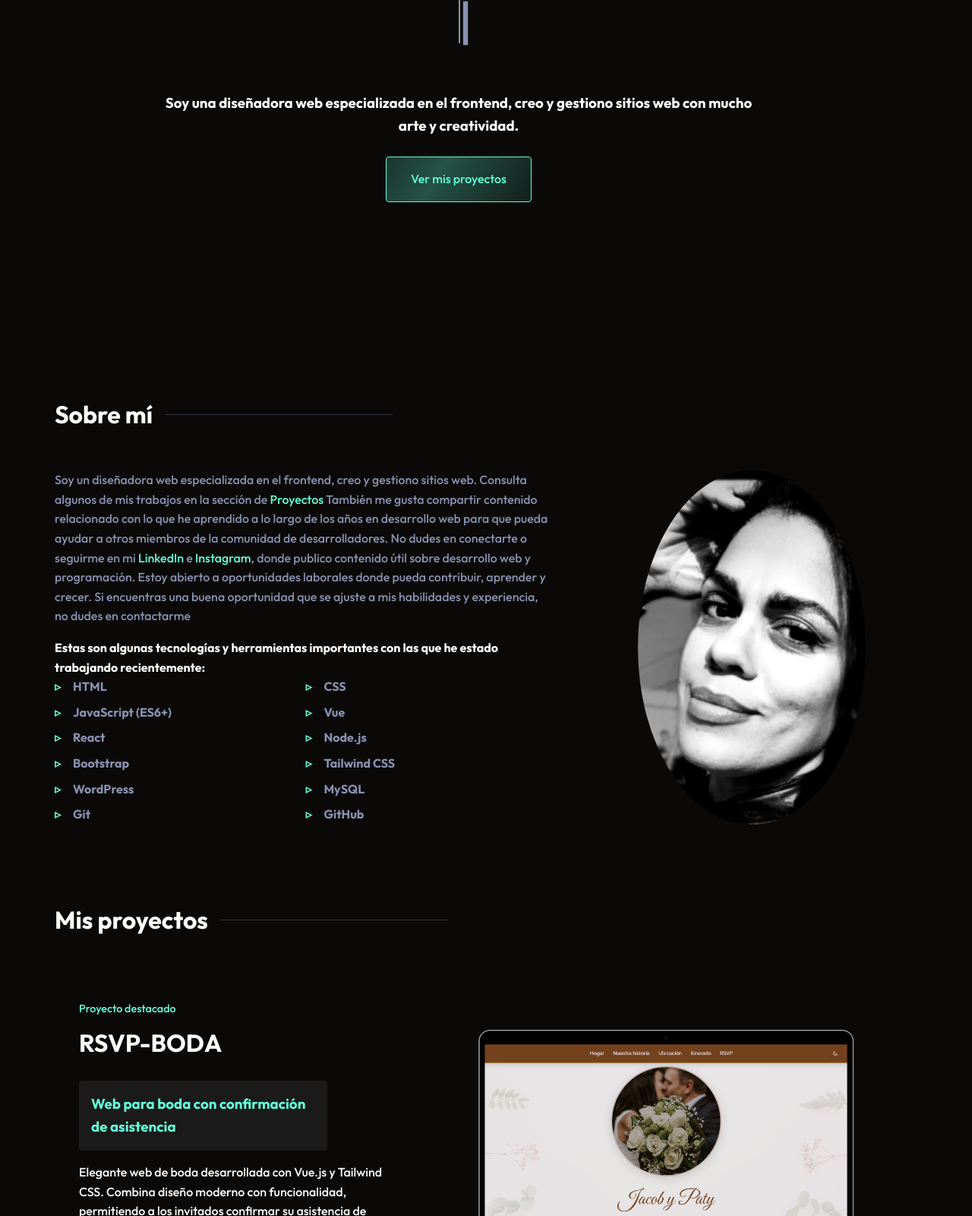
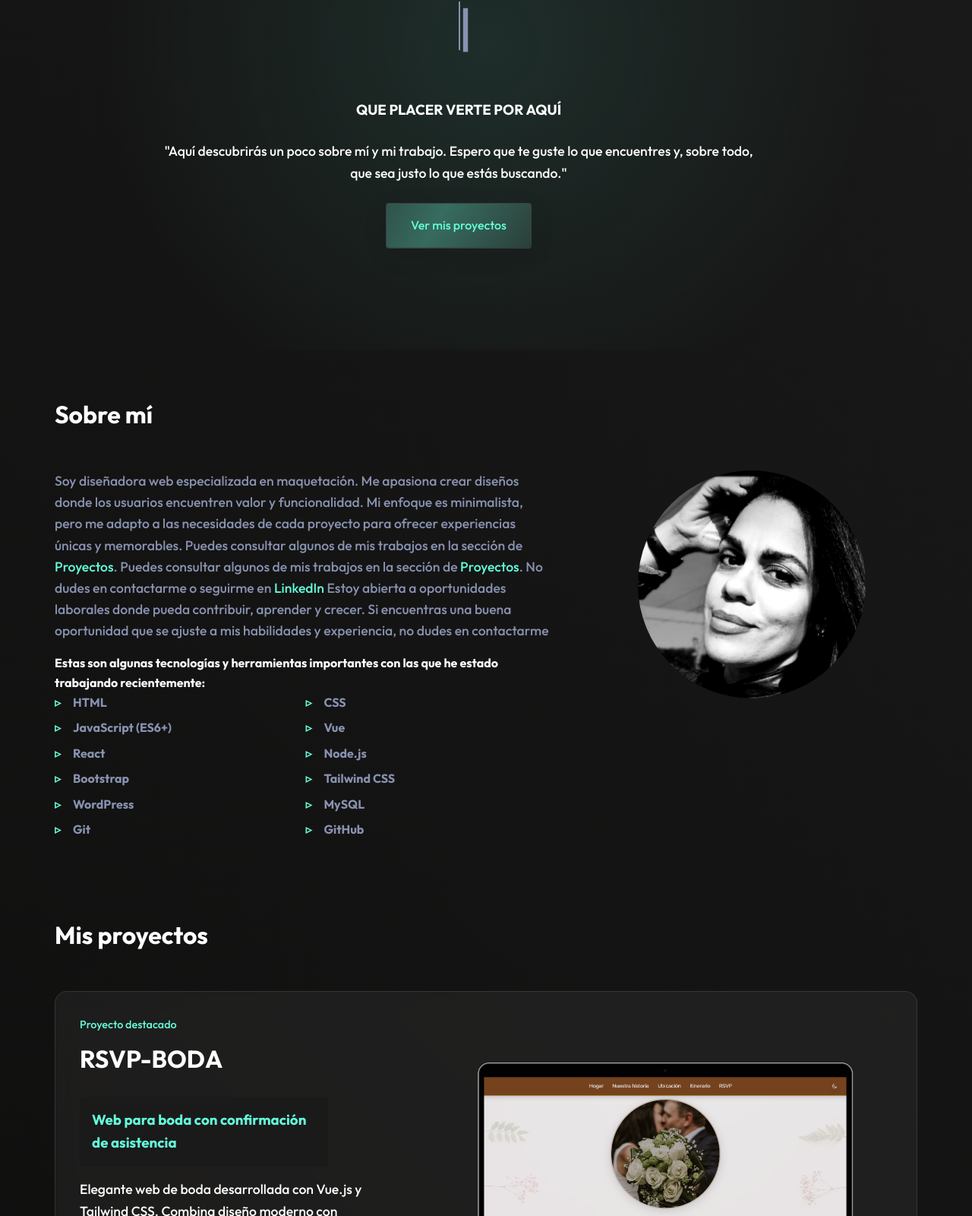
Before and after one commit to Patriciaddc80/MY-PORTFOLIO, a website: page index.html in a window 1280 px wide. Shown: the part 340-1940 px from the top of the page at 76% size. Drawn offline with Linux system fonts and the light colour scheme.

Commit message:
Actualización del diseño: Añadidos efectos modernos, gradientes y animaciones mejoradas

```diff
--- a/css/styles.css
+++ b/css/styles.css
@@ -25,7 +25,9 @@ body {
     line-height: 1.6;
     overflow-x: hidden;
 }
-
+p{
+    font-size: 1.1rem;
+}
 @keyframes float {
     to {
         transform: translateY(-10px) rotate(5deg);
@@ -128,12 +130,14 @@ nav {
 .nav-links {
     display: flex;
     gap: 2rem;
+
 }
 
 .nav-links a {
     color: var(--text-color);
     position: relative;
     transition: color 0.3s ease;
+   font-size: 1rem;
 }
 
 .nav-links a::after {
--- a/index.html
+++ b/index.html
@@ -14,6 +14,130 @@
     <link rel="icon" type="image/webp" href="./images/emoji-patri3.WebP">
     <link rel="stylesheet" href="css/styles.css">
     <link href="https://fonts.googleapis.com/css2?family=Outfit:wght@500;600;700&display=swap" rel="stylesheet">
+    <style>
+        :root {
+            --gradient-1: linear-gradient(45deg, #0a0908, #1a1a1a);
+            --gradient-2: linear-gradient(45deg, #64ffda, #00ffd5);
+            --glass-bg: rgba(255, 255, 255, 0.05);
+            --glass-border: rgba(255, 255, 255, 0.1);
+        }
+
+        body {
+            background: var(--gradient-1);
+            position: relative;
+        }
+
+        body::before {
+            content: '';
+            position: fixed;
+            top: 0;
+            left: 0;
+            width: 100%;
+            height: 100%;
+            background: radial-gradient(circle at 50% 50%, rgba(100, 255, 218, 0.1), transparent 70%);
+            pointer-events: none;
+            z-index: -1;
+        }
+
+        .wave-emoji {
+            display: inline-block;
+            animation: wave 2s infinite;
+            transform-origin: 70% 70%;
+            filter: invert(54%) sepia(98%) saturate(749%) hue-rotate(120deg) brightness(102%) contrast(101%);
+            opacity: 0.7;
+        }
+
+        .cta-button {
+            background: var(--glass-bg);
+            backdrop-filter: blur(10px);
+            border: 1px solid var(--glass-border);
+            box-shadow: 0 8px 32px rgba(0, 0, 0, 0.1);
+            transition: all 0.3s ease;
+        }
+
+        .cta-button:hover {
+            transform: translateY(-2px);
+            box-shadow: 0 12px 40px rgba(100, 255, 218, 0.2);
+            border-color: var(--accent-color);
+        }
+
+        .featured-project {
+            background: var(--glass-bg);
+            backdrop-filter: blur(10px);
+            border: 1px solid var(--glass-border);
+            border-radius: 16px;
+            overflow: hidden;
+            transition: all 0.3s ease;
+        }
+
+        .featured-project:hover {
+            transform: translateY(-5px);
+            box-shadow: 0 20px 40px rgba(0, 0, 0, 0.2);
+            border-color: var(--accent-color);
+        }
+
+        .featured-image img {
+            transition: all 0.5s ease;
+        }
+
+        .featured-project:hover .featured-image img {
+            transform: scale(1.05);
+        }
+
+        .nav-links a {
+            position: relative;
+            overflow: hidden;
+        }
+
+        .nav-links a::before {
+            content: '';
+            position: absolute;
+            bottom: 0;
+            left: 0;
+            width: 100%;
+            height: 2px;
+            background: var(--gradient-2);
+            transform: translateX(-100%);
+            transition: transform 0.3s ease;
+        }
+
+        .nav-links a:hover::before {
+            transform: translateX(0);
+        }
+
+        @keyframes wave {
+            0% { transform: rotate(0deg); }
+            10% { transform: rotate(14deg); }
+            20% { transform: rotate(-8deg); }
+            30% { transform: rotate(14deg); }
+            40% { transform: rotate(-4deg); }
+            50% { transform: rotate(10deg); }
+            60% { transform: rotate(0deg); }
+            100% { transform: rotate(0deg); }
+        }
+
+        .section-title {
+            position: relative;
+            display: inline-block;
+        }
+
+        .section-title::after {
+            content: '';
+            position: absolute;
+            bottom: -10px;
+            left: 0;
+            width: 100%;
+            height: 2px;
+            background: var(--gradient-2);
+            transform: scaleX(0);
+            transform-origin: left;
+            transition: transform 0.3s ease;
+        }
+
+        .section-title:hover::after {
+            transform: scaleX(1);
+        }
+    </style>
 </head>
 
 <body>
@@ -30,10 +154,12 @@
                     <a href="#contact" class="nav-link">CONTACTO</a>
                     <a href="#resume" class="nav-link">CURRÍCULUM</a>
                     <div class="nav-socials">
-                        <a href="https://www.linkedin.com/in/patriciadiaz/" target="_blank" rel="noopener noreferrer" title="LinkedIn">
+                        <a href="https://www.linkedin.com/in/patriciadiaz/" target="_blank" rel="noopener noreferrer"
+                            title="LinkedIn">
                             <img src="images/logo-linkedin.png" alt="LinkedIn" width="28" height="28">
                         </a>
-                        <a href="https://github.com/Patriciaddc80" target="_blank" rel="noopener noreferrer" title="GitHub">
+                        <a href="https://github.com/Patriciaddc80" target="_blank" rel="noopener noreferrer"
+                            title="GitHub">
                             <img src="images/github.png" alt="GitHub" width="28" height="28">
                         </a>
                     </div>
@@ -51,11 +177,11 @@
         <section id="hero">
             <div class="container style=position:relative">
                 <div class="hero-content">
-                    <h1>HOLA, SOY PATRICIA DÍAZ</h1>
+                    <h1>HOLA, SOY PATRICIA DÍAZ<span class="wave-emoji">👋</span></h1>
                     <h2 class="hero-subtitle"><span id="typing-text"></span><span class="cursor">|</span></h2> <br>
-                    <h3> Soy una diseñadora web especializada en el frontend, creo y gestiono sitios web con mucho arte
-                        y creatividad.
-                    </h3> <br>
+                    <h3> QUE PLACER VERTE POR AQUÍ </h3> <br>
+                    <P>"Aquí descubrirás un poco sobre mí y mi trabajo. Espero que te guste lo que encuentres y, sobre
+                        todo, que sea justo lo que estás buscando."</P> <br>
                     <a href="#projects" class="cta-button">Ver mis proyectos</a>
                 </div>
             </div>
@@ -70,15 +196,16 @@
             <h2 class="section-title">Sobre mí</h2>
             <div class="about-content">
                 <div class="about-text">
-                    <p>Soy un diseñadora web especializada en el frontend, creo y gestiono sitios web.
-                        Consulta algunos de mis trabajos en la sección de <a href="#projects">Proyectos</a>
+                    <p>Soy diseñadora web especializada en maquetación. Me apasiona crear diseños donde los usuarios
+                        encuentren valor y funcionalidad. Mi enfoque es minimalista, pero me adapto a las necesidades de
+                        cada proyecto para ofrecer experiencias únicas y memorables.
 
-                        También me gusta compartir contenido relacionado con lo que he aprendido a lo largo de los años
-                        en desarrollo web para que pueda ayudar a otros miembros de la comunidad de desarrolladores. No
-                        dudes en conectarte o seguirme en mi <a href="https://www.linkedin.com/in/patriciadiaz/" target="_blank" rel="noopener noreferrer">LinkedIn</a> e <a href="https://www.instagram.com/patriciadiaz" target="_blank" rel="noopener noreferrer">Instagram</a>, donde publico contenido útil sobre
-                        desarrollo web y programación.
+                        Puedes consultar algunos de mis trabajos en la sección de <a href="#projects">Proyectos</a>.
+                        Puedes consultar algunos de mis trabajos en la sección de <a href="#projects">Proyectos</a>.
+                        No dudes en contactarme o seguirme en <a href="https://www.linkedin.com/in/patriciadiaz/"
+                            target="_blank" rel="noopener noreferrer">LinkedIn</a>
 
-                        Estoy abierto a oportunidades laborales donde pueda contribuir, aprender y crecer. Si encuentras
+                        Estoy abierta a oportunidades laborales donde pueda contribuir, aprender y crecer. Si encuentras
                         una buena oportunidad que se ajuste a mis habilidades y experiencia, no dudes en contactarme
 
                     <h4>Estas son algunas tecnologías y herramientas importantes con las que he estado trabajando
@@ -98,7 +225,9 @@
                             <li>GitHub
                         </ul>
                 </div>
-                <div class="about-image" style="width: 800px; height: 100%;"><img alt="Tu foto" src="images/me.jpeg" loading="lazy" style="width: 100%; height: 100%; border-radius: 50%; object-fit: cover;"></div>
+                <div class="about-image" style="width: 300px; height: 300px; margin: 0 auto;"><img alt="Tu foto"
+                        src="images/me.jpeg" loading="lazy"
+                        style="width: 100%; height: 100%; border-radius: 50%; object-fit: cover;"></div>
             </div>
         </div>
     </section>
@@ -135,7 +264,8 @@
                     </div>
                     <div class="featured-image">
                         <a href="https://rsvp-wedding-fawn.vercel.app/" target="_blank" rel="noopener noreferrer">
-                            <img alt="Rsvp Wedding" src="images/project-rsvp.png" loading="lazy" width="600" height="450">
+                            <img alt="Rsvp Wedding" src="images/project-rsvp.png" loading="lazy" width="600"
+                                height="450">
                         </a>
                     </div>
                 </div>
@@ -167,8 +297,10 @@
                                     src="images/loom-img.ico"></a></div>
                     </div>
                     <div class="featured-image">
-                        <a href="https://adminsitrador-de-productos.vercel.app/" target="_blank" rel="noopener noreferrer">
-                            <img alt="Administradors de productos" src="images/project-admind.png" loading="lazy" width="600" height="450">
+                        <a href="https://adminsitrador-de-productos.vercel.app/" target="_blank"
+                            rel="noopener noreferrer">
+                            <img alt="Administradors de productos" src="images/project-admind.png" loading="lazy"
+                                width="600" height="450">
                         </a>
                     </div>
                 </div>
@@ -178,11 +310,13 @@
                             <p class="featured-label">Proyecto destacado
                             <h3 class="featured-title">HELMETS NEBULON</h3>
                             <div class="featured-description">
-                                <h3><a href="https://helmets-nebulon.netlify.app/"
-                                        target="_blank">Helmets website</a></h3>
+                                <h3><a href="https://helmets-nebulon.netlify.app/" target="_blank">Helmets website</a>
+                                </h3>
                             </div>
-                            <p>Proyecto de una tienda de cascos para astronautas desarrollado con Html, Css y JavaScript. Permite a los
-                                usuarios ver los productos disponibles y agregarlos al carrito de compras. La interfaz es
+                            <p>Proyecto de una tienda de cascos para astronautas desarrollado con Html, Css y
+                                JavaScript. Permite a los
+                                usuarios ver los productos disponibles y agregarlos al carrito de compras. La interfaz
+                                es
                                 intuitiva y fácil de usar, con un diseño moderno y responsivo.
                             <ul class="featured-tech-list">
                                 <li>Html
@@ -192,10 +326,11 @@
                                 <li>Vue
                             </ul>
                             <div class="project-links">
-                                <a href="https://github.com/Patriciaddc80/HELMETS-NEBULON" target="_blank" rel="noopener noreferrer"
-                                    title="Ver código en GitHub"><img alt="GitHub" src="images/logo-github.png"></a>
-                                <a href="https://github.com/Patriciaddc80/HELMETS-NEBULON"
-                                    target="_blank" rel="noopener noreferrer" title="Ver demo en Loom"><img alt="Demo"
+                                <a href="https://github.com/Patriciaddc80/HELMETS-NEBULON" target="_blank"
+                                    rel="noopener noreferrer" title="Ver código en GitHub"><img alt="GitHub"
+                                        src="images/logo-github.png"></a>
+                                <a href="https://github.com/Patriciaddc80/HELMETS-NEBULON" target="_blank"
+                                    rel="noopener noreferrer" title="Ver demo en Loom"><img alt="Demo"
                                         src="images/loom-img.ico"></a>
                             </div>
                         </div>
@@ -213,7 +348,8 @@
         <div class="container">
             <h2 class="contact-title">¿Qué sigue?
                 <p class="contact-heading">Ponte en contacto</p>
-            <p class="contact-text">Actualmente estoy buscando nuevas oportunidades. Mi bandeja de entrada siempre está
+                <p class="contact-text">Actualmente estoy buscando nuevas oportunidades. Mi bandeja de entrada siempre
+                    está
                     abierta, ya sea como colaborar en un proyecto, crear una interfaz completa o trabajar codo a codo.
                 <h4>¡haré todo lo posible por responderte!</h4>
                 </p><a href="mailto:patriciaddc80@gmail.com" class="cta-button">Envíame un correo</a>
@@ -235,7 +371,8 @@
         <div class="container">
             <div class="footer-content">
                 <div class="footer-socials">
-                    <a href="https://www.linkedin.com/in/patriciadiaz/" target="_blank" rel="noopener noreferrer" title="LinkedIn">
+                    <a href="https://www.linkedin.com/in/patriciadiaz/" target="_blank" rel="noopener noreferrer"
+                        title="LinkedIn">
                         <img src="images/logo-linkedin.png" alt="LinkedIn" width="28" height="28">
                     </a>
                     <a href="https://github.com/Patriciaddc80" target="_blank" rel="noopener noreferrer" title="GitHub">
```
Lines whose indentation alone changed are shown as unchanged.
